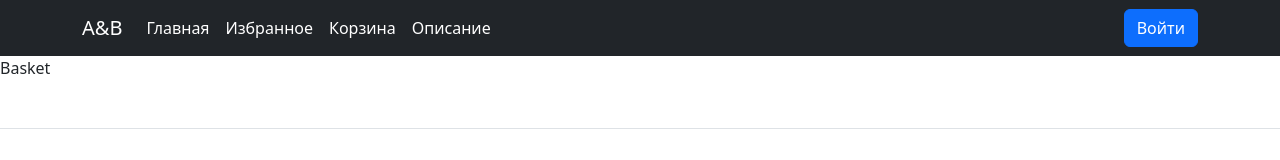
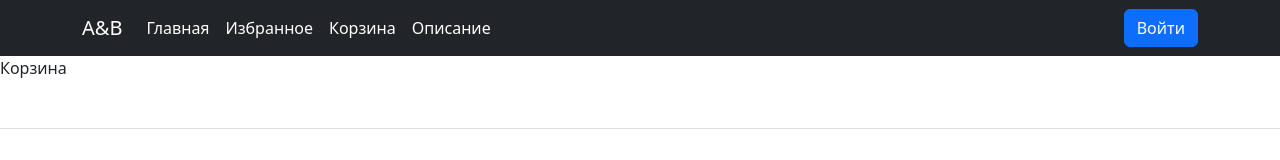
Before and after one commit to HolodN/React25, a React (Create React App) app: page /cart in a window 1280 px wide. Shown: the top 160 px of the page. Built offline with nearby package versions, Linux system fonts and the light colour scheme; no server answers.

Commit message:
По состоянию на 46:10 урока 16.

```diff
--- a/src/components/basket/Basket.jsx
+++ b/src/components/basket/Basket.jsx
@@ -3,7 +3,7 @@ import React from 'react';
 const Basket = () => {
     return (
         <div>
-            Basket
+            Корзина
         </div>
     );
 };
```
